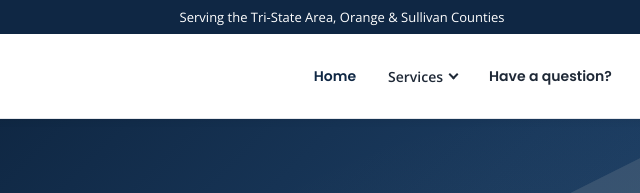
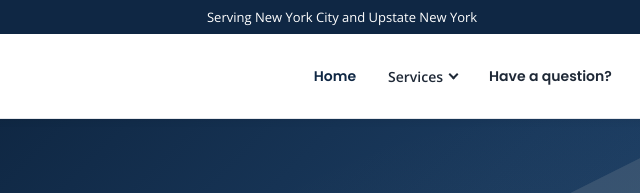
Before and after one commit to simonschwartz20-dev/prestigeinspectionsusa, a plain HTML site: page index.html in a window 1280 px wide. Shown: the top 193 px of the page, 280-920 px from the left. Drawn offline with nearby package versions, Linux system fonts and the light colour scheme.

Commit message:
Update approved homepage service area line

```diff
--- a/index.html
+++ b/index.html
@@ -29,7 +29,7 @@
 <a href="tel:9292103781"><span aria-hidden="true" class="contact-inline-icon"><svg fill="none" stroke="currentColor" stroke-width="1.7" viewbox="0 0 24 24"><path d="M6 3H3a1 1 0 0 0-1 1c0 10 8 18 18 18a1 1 0 0 0 1-1v-3l-5-2-2 2a15 15 0 0 1-8-8l2-2z"></path></svg></span> (929) 210-3781</a>
 </div>
 <div class="top-bar-center">
-Serving the Tri-State Area, Orange &amp; Sullivan Counties
+Serving New York City and Upstate New York
 </div>
 <div class="top-bar-right">
 <a href="https://wa.link/5H3MG7" rel="noopener" target="_blank"><span aria-hidden="true" class="contact-inline-icon"><svg fill="none" stroke="currentColor" stroke-width="1.7" viewbox="0 0 24 24"><path d="M3 3h18v13H8l-5 5z"></path></svg></span> WhatsApp</a>
```
